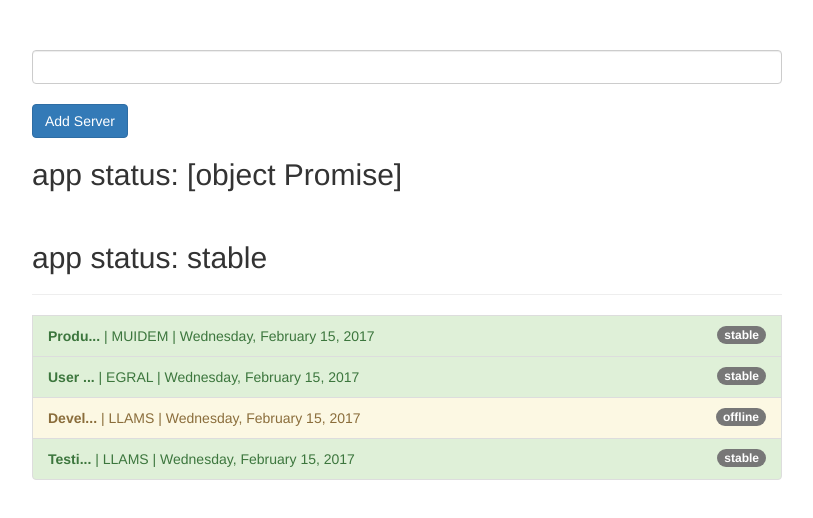
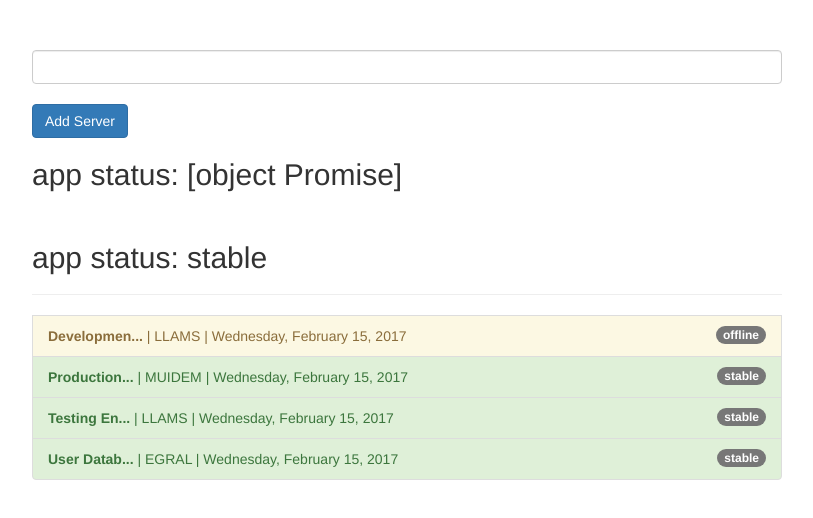
Before and after one commit to doug-newton/angular-udemy-course-project, an Angular app: page / in a window 1280 px wide. Shown: the top 518 px of the page, without its empty margins (233-1046 px from the left). Built offline with nearby package versions, Linux system fonts and the light colour scheme.

Commit message:
create and use sort pipe

```diff
--- a/src/app/app.component.html
+++ b/src/app/app.component.html
@@ -14,13 +14,13 @@
         <hr>
         <li
           class="list-group-item"
-          *ngFor="let server of servers | filter:'status':filterValue"
+          *ngFor="let server of servers | filter:'status':filterValue | sort:'name'"
           [ngClass]="getStatusClasses(server)">
           <span
             class="badge">
             {{ server.status }}
           </span>
-          <strong>{{ server.name | shorten:5 }}</strong>
+          <strong>{{ server.name | shorten:10 }}</strong>
           | {{ server.instanceType | uppercase | reverse }}
           | {{ server.started | date: 'fullDate' }}
         </li>
--- a/src/app/app.module.ts
+++ b/src/app/app.module.ts
@@ -5,13 +5,15 @@ import { AppComponent } from './app.component';
 import { ShortenPipe } from './shorten.pipe';
 import { FilterPipe } from './filter.pipe';
 import { ReversePipe } from './reverse.pipe';
+import { SortPipe } from './sort.pipe';
 
 @NgModule({
   declarations: [
     AppComponent,
     ShortenPipe,
     FilterPipe,
-    ReversePipe
+    ReversePipe,
+    SortPipe
   ],
   imports: [
     BrowserModule,
--- /dev/null
+++ b/src/app/sort.pipe.ts
@@ -0,0 +1,14 @@
+import { Pipe, PipeTransform } from '@angular/core';
+
+@Pipe({
+  name: 'sort'
+})
+export class SortPipe implements PipeTransform {
+
+  transform(value: object[], propName: string): object[] {
+    return value.sort((a, b)=>{
+      return a[propName].localeCompare(b[propName])
+    })
+  }
+
+}
```
